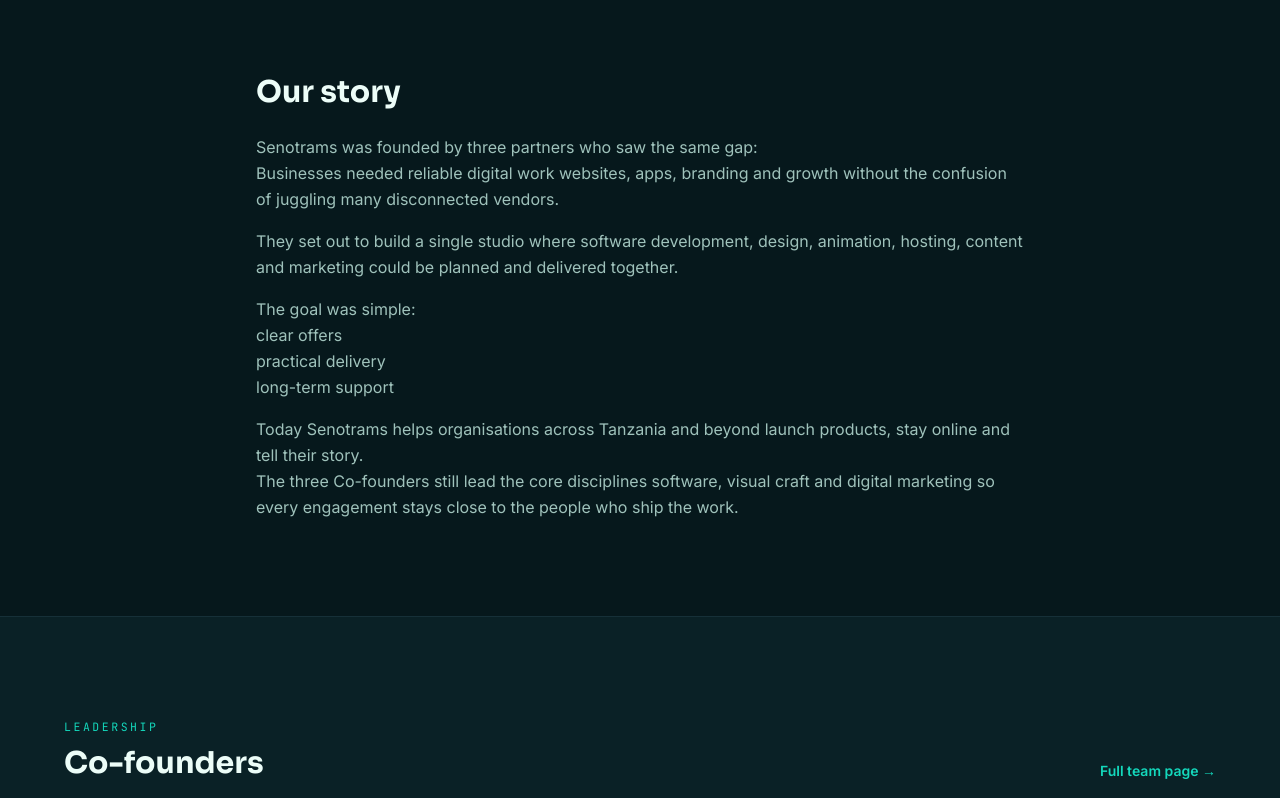
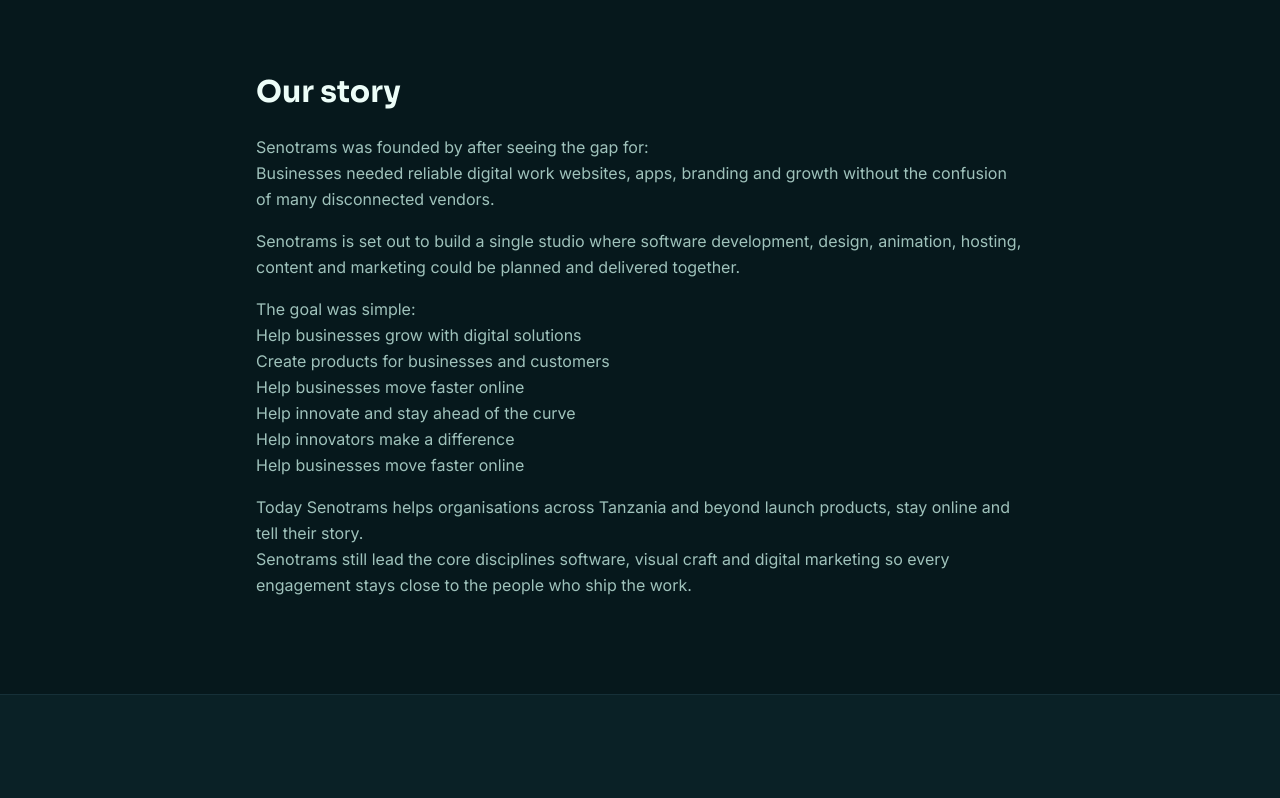
Before and after one commit to benrich09/senotrams, a Next.js app: page /about in a window 1280 px wide. Shown: the part 520-1318 px from the top of the page. Built offline with nearby package versions, Linux system fonts and the light colour scheme.

Commit message:
fix page hero

```diff
--- a/app/about/careers/page.tsx
+++ b/app/about/careers/page.tsx
@@ -65,7 +65,7 @@
       <PageHero
         eyebrow="Careers"
         title="Build with us."
-        description="Open roles are managed from the admin dashboard and shown here live."
+        description="Join our team and help us shape the future of technology."
       />
       <section className="px-6 py-16 md:px-10 md:py-20">
         <div className="mx-auto grid max-w-6xl gap-12 lg:grid-cols-2">
--- a/app/about/page.tsx
+++ b/app/about/page.tsx
@@ -22,30 +22,32 @@
           <h2 className="font-display text-2xl font-bold text-snow md:text-3xl">Our story</h2>
           <div className="mt-6 space-y-4 text-base leading-relaxed text-slate">
             <p>
-              Senotrams was founded by three partners who saw the same gap:<br/>
+              Senotrams was founded by after seeing the gap for:<br/>
               Businesses needed reliable digital work websites, apps, branding and  growth without the confusion
-              of juggling many disconnected vendors.
+              of many disconnected vendors.
             </p>
 
             <p>
-              They set out to build a single studio where software development, design, animation,
+              Senotrams is set out to build a single studio where software development, design, animation,
               hosting, content and  marketing could be planned and delivered together.<br/>
             </p>
 
             <p>
             The goal was simple:
             <ul>
-              <li>clear offers</li>
-              <li>practical delivery</li>
-              <li>long-term support</li>
-            </ul>
+              <li>Help businesses grow with digital solutions</li>
+              <li>Create products for businesses and customers</li>
+              <li>Help businesses move faster online</li>
+              <li>Help innovate and stay ahead of the curve</li>
+              <li>Help innovators make a difference</li>
+            </ul>Help businesses move faster online
             </p>
 
             <p>
               Today Senotrams helps organisations across Tanzania and beyond launch products, stay
               online and  tell their story.
               <br/>
-              The three Co-founders still lead the core disciplines software, visual craft and  digital marketing so every engagement stays close to the
+              Senotrams still lead the core disciplines software, visual craft and  digital marketing so every engagement stays close to the
               people who ship the work.
             </p>
           </div>
@@ -57,10 +59,10 @@
           <div className="flex flex-wrap items-end justify-between gap-4">
             <div>
               <span className="eyebrow text-orange">Leadership</span>
-              <h2 className="mt-2 font-display text-2xl font-bold text-snow md:text-3xl">Co-founders</h2>
+              <h2 className="mt-2 font-display text-2xl font-bold text-snow md:text-3xl">Co-founder</h2>
             </div>
             <Link href="/team" className="text-sm font-semibold text-orange hover:underline">
-              Full team page →
+              Full team page
             </Link>
           </div>
           <div className="mt-10 grid gap-6 sm:grid-cols-3">
--- a/app/contact/page.tsx
+++ b/app/contact/page.tsx
@@ -67,7 +67,7 @@
       <PageHero
         eyebrow="Contact"
         title="We’re here to help."
-        description="Ask a question, request support, or share a suggestion. Prefer a quick chat? Use WhatsApp, email, or call us."
+        description="Ask a question, request support or share a suggestion. Prefer a quick chat? Use WhatsApp, email, or call us."
       />
 
       <section className="px-6 py-16 md:px-10 md:py-20">
--- a/app/innovators/page.tsx
+++ b/app/innovators/page.tsx
@@ -49,7 +49,7 @@
       <PageHero
         eyebrow="Innovators"
         title="A place for builders."
-        description="Share ideas, meet practitioners and  find partners   design, software, or growth."
+        description="Share ideas, meet your innovaters and find partners in design, software, or growth."
       />
       <section className="px-6 py-16 md:px-10 md:py-24">
         <div className="mx-auto grid max-w-6xl gap-8 md:grid-cols-3">
--- a/app/projects/page.tsx
+++ b/app/projects/page.tsx
@@ -22,7 +22,7 @@
       <PageHero
         eyebrow="Our work"
         title="Outcomes we optimise for."
-        description="Projects are curated manually. Here is the shape of work we take on request a similar engagement from Services."
+        description="Here is the shape of work we take on request a similar engagement from Services."
       />
       <section className="px-6 py-16 md:px-10 md:py-24">
         <div className="mx-auto grid max-w-6xl grid-cols-1 gap-6 sm:grid-cols-2 lg:grid-cols-3">
--- a/app/services/page.tsx
+++ b/app/services/page.tsx
@@ -12,8 +12,8 @@
     <>
       <PageHero
         eyebrow="Services"
-        title="Clear offers. Practical delivery."
-        description="Every service has a simple path understand it, request it, ship it."
+        title="Clear offers and  Practical delivery."
+        description="Every service has a simple path understand it then request it we will ship it."
       />
       <section className="bg-paper px-6 py-16 md:px-10 md:py-24">
         <div className="mx-auto grid max-w-6xl grid-cols-1 gap-6 sm:grid-cols-2 lg:grid-cols-3">
--- a/app/team/page.tsx
+++ b/app/team/page.tsx
@@ -13,7 +13,7 @@
       <PageHero
         eyebrow="Team"
         title="The people behind Senotrams."
-        description="All three members are co-founders. Each leads a core practice of the studio."
+        description="Members of the team elavating to Success."
       />
       <section className="px-6 py-16 md:px-10 md:py-24">
         <div className="mx-auto grid max-w-6xl gap-6 md:grid-cols-3">
--- a/app/timeline/page.tsx
+++ b/app/timeline/page.tsx
@@ -13,7 +13,7 @@
       <PageHero
         eyebrow="Milestones"
         title="From notebook to group."
-        description="A rough sketch of how Senotrams got here dates are placeholders for you to fill in."
+        description="A rough sketch of how Senotrams got here."
       />
 
       <section className="px-6 py-20 md:px-10 md:py-28">
```
